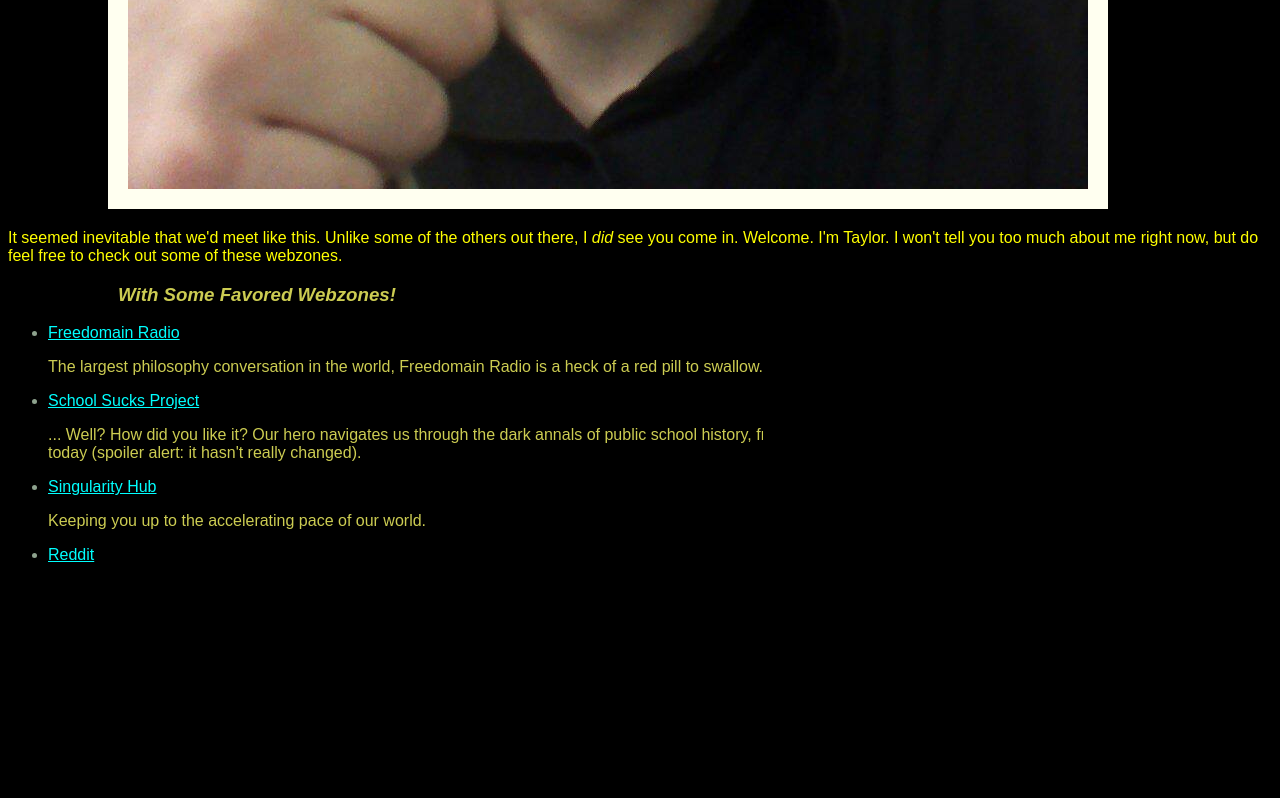
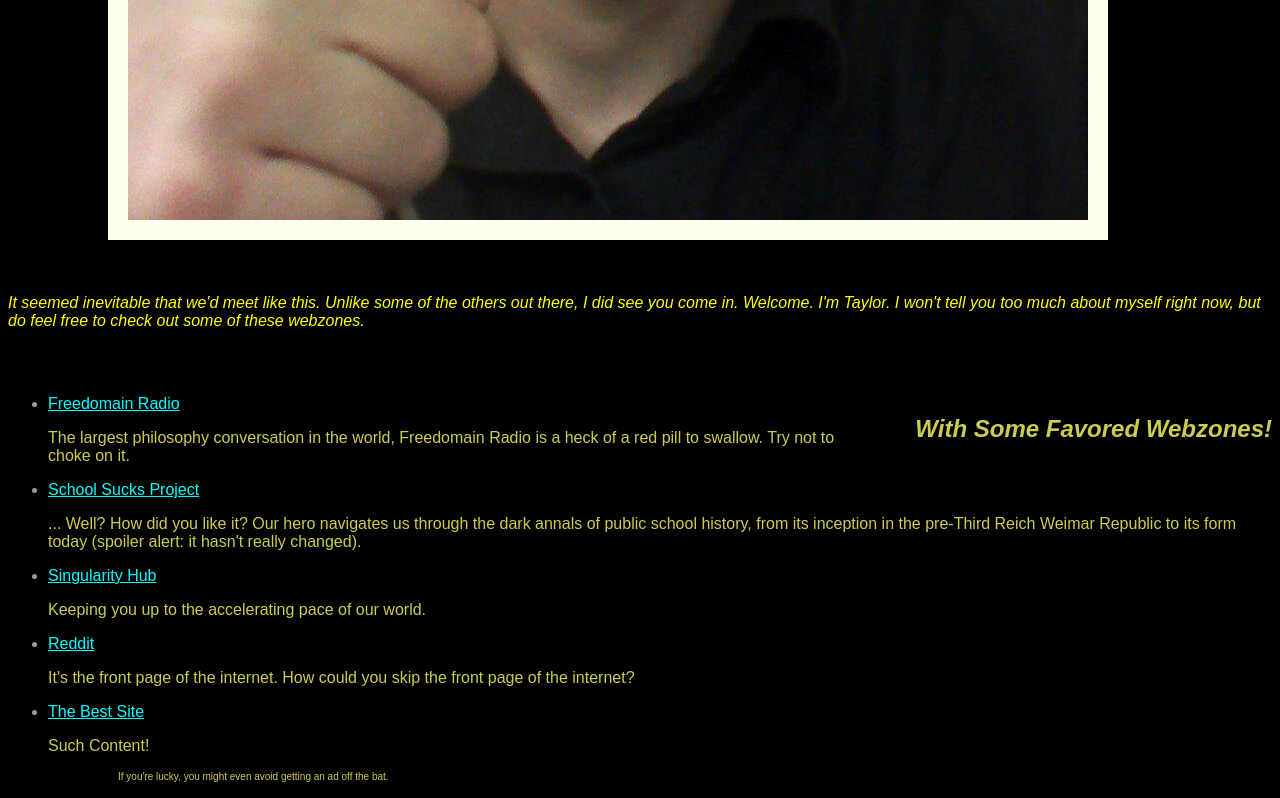
Before and after one commit to tsmit182/hw-repo-3, a plain HTML site: page index.html in a window 1280 px wide. Shown: the part 1199-1997 px from the top of the page. Before the commit the page ends 1908 px from the top, so only its background shows below. Drawn offline with Linux system fonts and the light colour scheme.

Commit message:
add border to h1, add margins, change of some text

```diff
--- a/index.html
+++ b/index.html
@@ -7,8 +7,8 @@
 <body>
 	<h1>The Introductory Taylor Smith</h1>
 	<img style="max-height:50%"src="Images/me.jpg" alt="This Guy." title="This Guy.">
-	<p>It seemed inevitable that we'd meet like this. Unlike some of the others out there, I <em>did</em> see you come in. Welcome. I'm Taylor. I won't tell you too much about me right now, but do feel free to check out some of these webzones.</p>
-	<ul><h3>With Some Favored Webzones!</h3>
+	<div id="bio">It seemed inevitable that we'd meet like this. Unlike some of the others out there, I <em>did</em> see you come in. Welcome. I'm Taylor. I won't tell you too much about myself right now, but do feel free to check out some of these webzones.</div>
+	<ul><h2>With Some Favored Webzones!</h2>
 		<li><a href="http://www.freedomainradio.com" target="_blank">Freedomain Radio</a></li>
 			<p>The largest philosophy conversation in the world, Freedomain Radio is a heck of a red pill to swallow. Try not to choke on it.</p>
 		<li><a href="http://edu-lu-tion.com/" target="_blank">School Sucks Project</a></li>
--- a/style.css
+++ b/style.css
@@ -5,6 +5,7 @@ body {
 }
 
 img {
+	margin-top: 25px;
 	margin-left: 100px;
 	border: solid;
 	border-width: 20px;
@@ -15,11 +16,23 @@ h1 {
 	color: #666629;
 	font-family: monospace;
 	float: right;
+	border-style: solid;
+	border-color: grey;
+	border-width: 3px;
 }
 
-h3 {
+#bio {
+	margin-bottom:65px;
+	margin-top:50px;
+	font-style: italic;
+	font-family:sans-serif;
+}
+
+
+h2 {
 	margin-left: 70px;
 	font-style: italic;
+	float:right;
 }
 
 ul {
```
